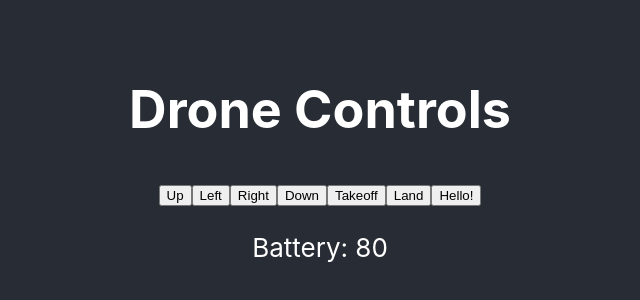
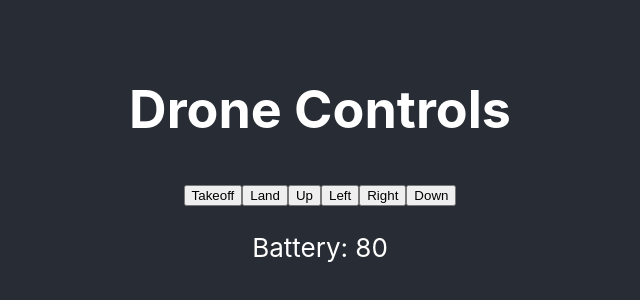
Before and after one commit to MykalMachon/Tello-Recon, a React (Create React App) app in the folder frontend/: page / in a window 1280 px wide. Shown: the part 234-534 px from the top of the page, without its empty margins (320-960 px from the left). Built offline with nearby package versions, Linux system fonts and the light colour scheme.

Commit message:
feat: drone connects to server

```diff
--- a/frontend/src/App.js
+++ b/frontend/src/App.js
@@ -1,23 +1,31 @@
 import './App.css';
 
 import { io } from 'socket.io-client';
-import { useEffect } from 'react';
+import { useEffect, useState } from 'react';
 
 const socket = io('http://localhost:5000');
 
 function App() {
   useEffect(() => {
     socket.on('connect', () => {
-      console.log('connected!');
-      console.log(socket.id);
+      console.log('connected to drone server');
+      socket.emit('drone-connect');
+      socket.emit('drone-status');
+      socket.on('drone-connected', () => {
+        console.log('the drone has connected');
+      });
+      socket.on('disconnect', () => {
+        console.log('disconnected from drone server...');
+      });
     });
   }, []);
 
-  const sendHello = () => {
-    console.log('socket should be being emitted');
-    socket.emit('hello', {
-      data: 'world',
-    });
+  const sendTakeoff = () => {
+    socket.emit('takeoff');
+  };
+
+  const sendLand = () => {
+    socket.emit('land');
   };
 
   return (
@@ -25,13 +33,13 @@ function App() {
       <main className="App-container">
         <h1>Drone Controls</h1>
         <div className="App-buttons">
+          <button onClick={sendTakeoff}>Takeoff</button>
+          <button onClick={sendLand}>Land</button>
           <button /*onClick={send("up")}*/>Up</button>
           <button /*onClick={send("left")}*/>Left</button>
           <button /*onClick={send("right")}*/>Right</button>
           <button /*onClick={send("down")}*/>Down</button>
-          <button /*onClick={send("takeoff")}*/>Takeoff</button>
-          <button /*onClick={send("land")}*/>Land</button>
-          <button onClick={sendHello}>Hello!</button>
+          {/* <button onClick={sendConnect}>Connect Drone!</button> */}
           <p>Battery: 80</p>
         </div>
       </main>
```
Also changed, not shown: 2 other files (tests, documents, lock files or other folders).
